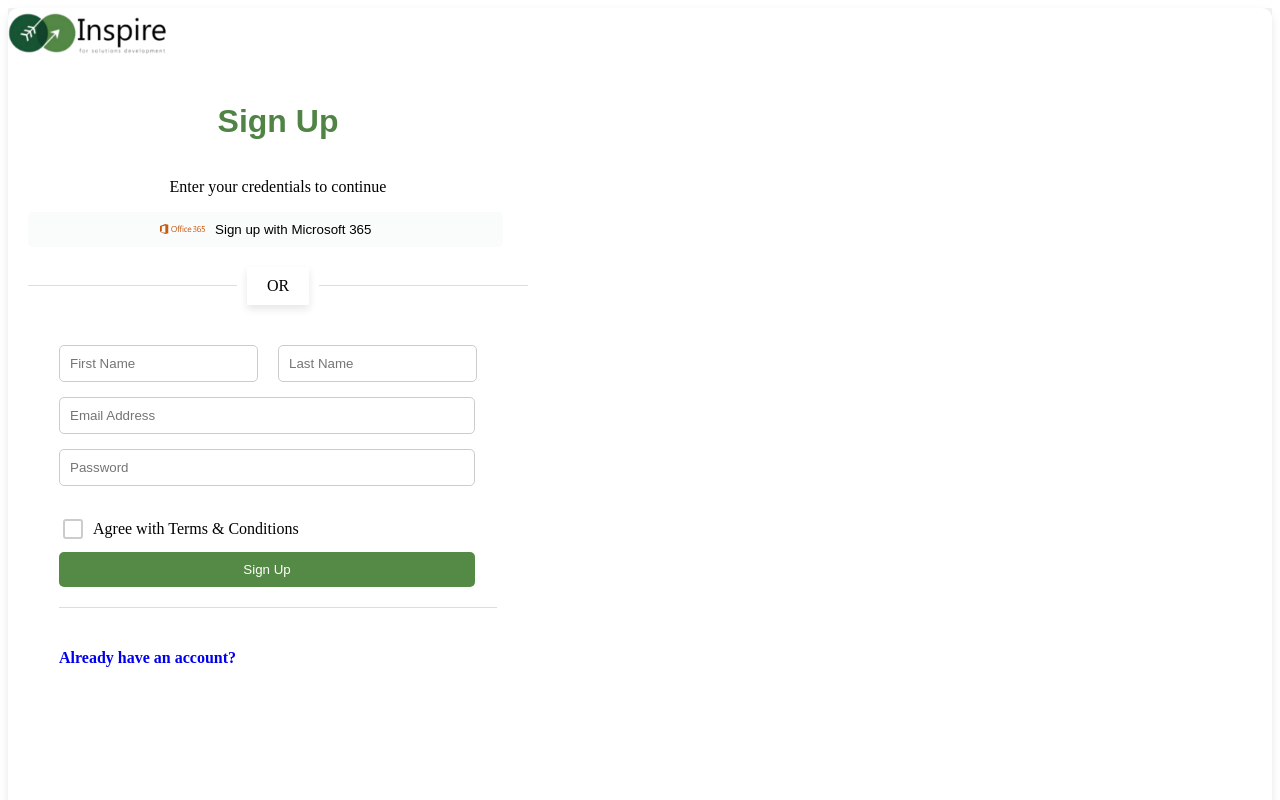
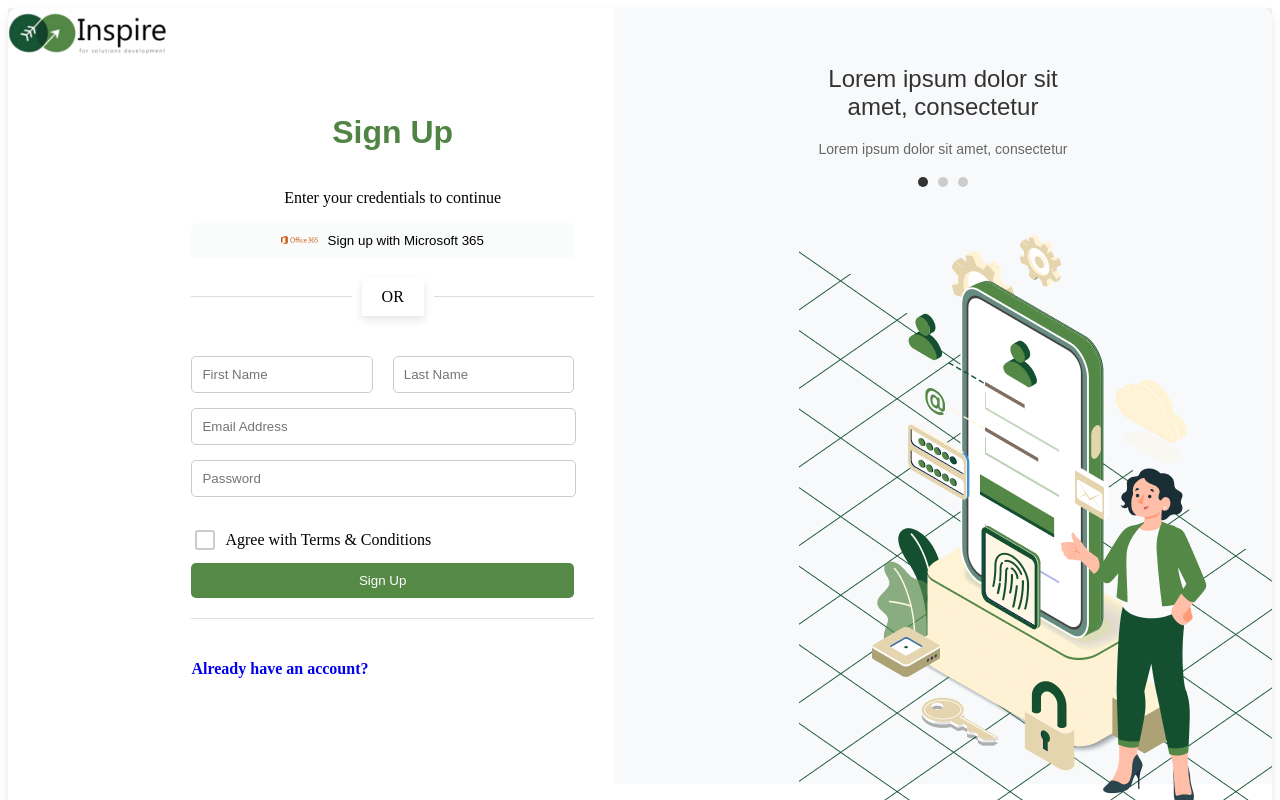
Before and after one commit to ALsaeed323/react_task, a React (Create React App) app: page / in a window 1280 px wide. Shown: the top 800 px of the page. Built offline with nearby package versions, Linux system fonts and the light colour scheme.

Commit message:
just commit

```diff
--- a/src/components/Signup.css
+++ b/src/components/Signup.css
@@ -38,16 +38,13 @@
   }
   .signup-container {
     display: block;
-    padding-bottom: 180px;
+
   }
 
 }
 @media (max-width: 1366px) {
-  .signup-right {
-    display: none;
-  }
+
   .signup-container {
-    display: block;
     padding-bottom: 650px;
   }
 }
```
